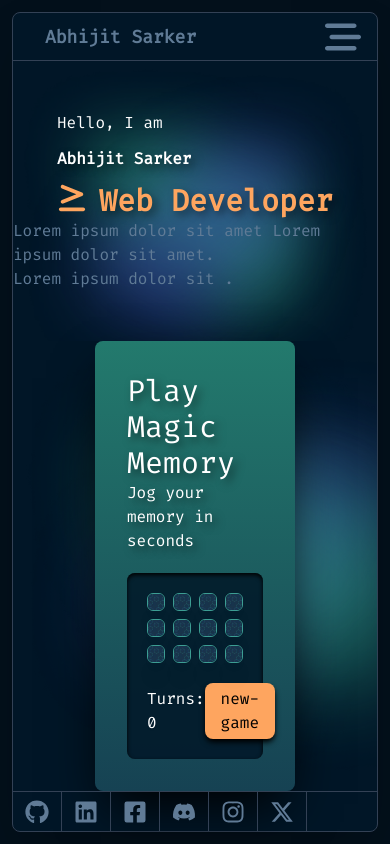
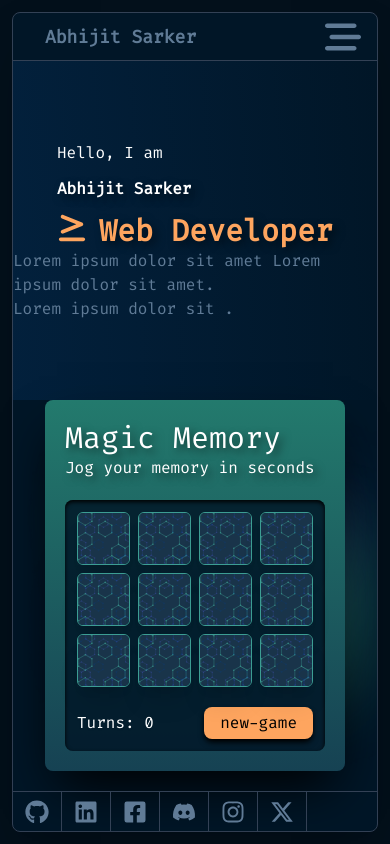
Before and after one commit to AbhijitSarker/portfolio, a React (Vite) app: page / in a window 390 px wide. Built offline with nearby package versions, Linux system fonts and the light colour scheme.

Commit message:
image bug fix on game

```diff
--- a/src/Components/Header/Header.jsx
+++ b/src/Components/Header/Header.jsx
@@ -16,7 +16,7 @@ const Header = () => {
 
 
             {/* links for small device */}
-            <div className={` flex flex-col items-center absolute h-full w-full  md:hidden ${open ? 'flex' : 'hidden'}`}>
+            <div className={` flex flex-col z-10 items-center absolute h-full w-full  md:hidden ${open ? 'flex' : 'hidden'}`}>
 
                 <div className='md:hidden h-[50px] ml-auto mt-[2px] flex items-center pr-4' onClick={() => setOpen(!open)}>
                     {
--- a/src/Components/MemoryGame/MemoryGame.jsx
+++ b/src/Components/MemoryGame/MemoryGame.jsx
@@ -2,14 +2,20 @@ import { useEffect, useState } from 'react';
 import './MemoryGame.css';
 import SingleCard from './SingleCard/SingleCard';
 import { useAnimation, motion } from 'framer-motion';
+import helmet from "../../Assets/img/helmet-1.png";
+import potion from "../../Assets/img/potion-1.png";
+import ring from "../../Assets/img/ring-1.png";
+import scroll from "../../Assets/img/scroll-1.png";
+import shield from "../../Assets/img/shield-1.png";
+import sword from "../../Assets/img/sword-1.png";
 
 const cardImages = [
-    { "src": "/src/Assets/img/helmet-1.png", matched: false },
-    { "src": "/src/Assets/img/potion-1.png", matched: false },
-    { "src": "/src/Assets/img/ring-1.png", matched: false },
-    { "src": "/src/Assets/img/scroll-1.png", matched: false },
-    { "src": "/src/Assets/img/shield-1.png", matched: false },
-    { "src": "/src/Assets/img/sword-1.png", matched: false },
+    { img: helmet, matched: false },
+    { img: potion, matched: false },
+    { img: ring, matched: false },
+    { img: scroll, matched: false },
+    { img: shield, matched: false },
+    { img: sword, matched: false },
 ]
 
 const MemoryGame = () => {
@@ -54,10 +60,10 @@ const MemoryGame = () => {
     useEffect(() => {
         if (choiceOne && choiceTwo) {
             setDisabled(true);
-            if (choiceOne.src === choiceTwo.src) {
+            if (choiceOne.img === choiceTwo.img) {
                 setCards(prevCards => {
                     return prevCards.map(card => {
-                        if (card.src === choiceOne.src) {
+                        if (card.img === choiceOne.img) {
                             return { ...card, matched: true }
                         } else {
                             return card;
@@ -79,19 +85,20 @@ const MemoryGame = () => {
     //reset choices and increase turn
     const resetTurn = () => {
         setChoiceOne(null);
-        setChoiceTwo(null); marqu
+        setChoiceTwo(null);
         setTurns(prevTurn => prevTurn + 1)
         setDisabled(false);
     }
 
     return (
-        <div className='rounded-lg  p-8 game-bg shadow-2xl shadow-black text-white w-[200px] md:w-[200px] lg:w-[300px] xl:w-[400px] 2xl:w-[500px] 3xl:w-[600px]'>
+        <div className='rounded-lg p-5 md:p-8 mb-5 md:mb-0 game-bg shadow-2xl shadow-black text-white w-[300px] md:w-[200px] lg:w-[300px] xl:w-[400px] 2xl:w-[500px] 3xl:w-[600px]'>
 
-            <div className='mb-5 '>
-                <h1 className='mx-auto text-3xl text-shadow-colored'>Play Magic Memory</h1>
+            <div className='mb-5'>
+                <h1 className='mx-auto text-3xl text-shadow-colored'>Magic Memory</h1>
                 <p className='text-shadow-colored'>Jog your memory in seconds</p>
             </div>
-            <div className='rounded-lg shadow-inner shadow-black p-5 game-bg2'>
+
+            <div className='rounded-lg shadow-inner shadow-black p-3 md:p-5 game-bg2'>
                 <motion.div animate={controls}
                     className="grid grid-cols-4 gap-2  mx-auto">
                     {
--- a/src/Components/MemoryGame/SingleCard/SingleCard.jsx
+++ b/src/Components/MemoryGame/SingleCard/SingleCard.jsx
@@ -4,7 +4,6 @@ import './SingleCard.css';
 const SingleCard = ({ card, handleChoice, flipped, disabled }) => {
     const handleClick = () => {
         if (!disabled) {
-
             handleChoice(card);
         }
     }
@@ -12,7 +11,7 @@ const SingleCard = ({ card, handleChoice, flipped, disabled }) => {
     return (
         <div className='card shadow-xl hover:scale-105 ease-in-out duration-200'>
             <div className={flipped ? 'flipped' : ''}>
-                <img className='front' src={card.src} alt="card front" />
+                <img className='front' src={card.img} alt="card front" />
                 <img
                     className='back'
                     src={cover}
--- a/src/Pages/Home/Home.jsx
+++ b/src/Pages/Home/Home.jsx
@@ -5,14 +5,14 @@ import { FaGreaterThanEqual } from "react-icons/fa6";
 const Home = () => {
 
     return (
-        <div className='h-full w-full flex  flex-col md:flex-row'>
+        <div className='h-full w-full flex flex-col md:flex-row'>
 
             <motion.div
-                initial={{ opacity: 0, x: 0 }} // Initial state
-                animate={{ opacity: 1, x: 0 }}     // Animation state
+                initial={{ opacity: 0 }} // Initial state
+                animate={{ opacity: 1 }}     // Animation state
                 transition={{ duration: 2 }}
-                className="w-full h-full home-bg-green">
-                <div className='w-full h-full l-20  flex  home-bg-blue flex-col justify-center items-center'>
+                className="w-full h-full gradient">
+                <div className='w-full h-full l-20  flex  flex-col justify-center items-center'>
                     <div>
                         <h1 className="text-white text-left">Hello, I am</h1>
                         <h1 className="md:text-5xl lg:text-6xl my-3 xl:text-6xl text-white font-semibold text-shadow-colored ">Abhijit Sarker</h1>
@@ -33,9 +33,11 @@ const Home = () => {
                 animate={{ opacity: 1, y: 0 }}     // Animation state
                 transition={{ duration: 1 }}       // Transition configuration
                 className=' w-full h-full home-bg-blue'>
+
                 <div className="flex items-center justify-center home-bg-green  w-full h-full">
                     <MemoryGame></MemoryGame>
                 </div>
+
             </motion.div>
 
         </div >
--- a/src/index.css
+++ b/src/index.css
@@ -29,3 +29,7 @@
 .game-bg{
         background: linear-gradient(180deg, rgba(35, 122, 109, 1) 0%, rgba(22, 66, 83, 1) 100%, rgba(238, 130, 238, 1) 100%);
 }
+
+.gradient {
+    background:radial-gradient(circle at -1000% 100%, #042c54 25%, rgba(4, 44, 84, 1) 80%, rgba(238, 130, 238, 0) 100%);
+}
```
